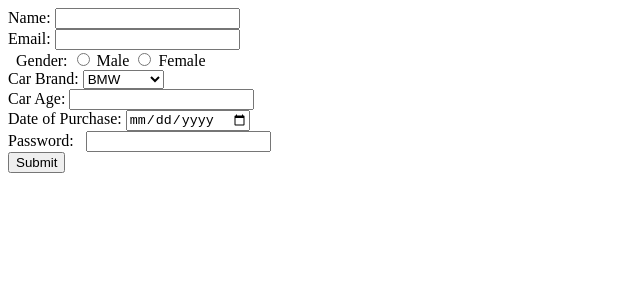
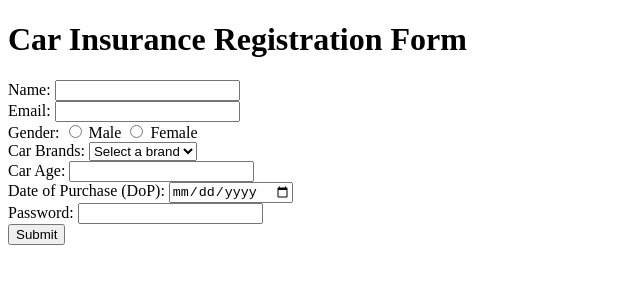
Before and after one commit to acciojob/car-insurance-form-Harishdhanukonda, a website: page main.html in a window 1280 px wide. Shown: the whole page, without its empty margins (0-640 px from the left). Drawn offline with Linux system fonts and the light colour scheme.

Commit message:
created a submission

```diff
--- a/main.html
+++ b/main.html
@@ -8,50 +8,64 @@
 
 <body>
 	<!-- the entire body must be written by student -->
-	<form method="POST" action="">
-    <label for="name">Name:</label>
-    <input type="text" id="name" required>
-    <br>
+	 <h1>Car Insurance Registration Form</h1>
 
-    <label for="email">Email:</label>
-    <input type="email" id="email"
- required>
-    <br>
+    <form action="/submit-insurance" method="post">
+        <!-- Name Field -->
+        <div>
+            <label for="name">Name:</label>
+            <input type="text" id="name" name="name" required>
+        </div>
 
+        <!-- Email Field -->
+        <div>
+            <label for="email">Email:</label>
+            <input type="email" id="email" name="email" required>
+        </div>
 
-    <label for="gender">Gender:</label>
-    <input type="radio" id="male" name="gender" value="male">
-    <label for="male">Male</label>
-    <input type="radio" id="female"
- name="gender" value="female">
-    <label for="female">Female</label>
+        <!-- Gender Radio Buttons -->
+        <div>
+            <label>Gender:</label>
+            <input type="radio" id="male" name="gender" value="male" required>
+            <label for="male">Male</label>
+            <input type="radio" id="female" name="gender" value="female" required>
+            <label for="female">Female</label>
+        </div>
 
-    <br>
+        <!-- Car Brands Dropdown -->
+        <div>
+            <label for="cars">Car Brands:</label>
+            <select id="cars" name="cars">
+                <option value="">Select a brand</option>
+                <option value="bmw">BMW</option>
+                <option value="audi">Audi</option>
+                <option value="mercedez">Mercedez</option>
+            </select>
+        </div>
 
-    <label for="cars">Car Brand:</label>
-    <select id="cars">
-      <option value="BMW">BMW</option>
-      <option value="Audi">Audi</option>
-      <option value="Mercedes">Mercedes</option>
-    </select>
-    <br>
+        <!-- Car Age Field -->
+        <div>
+            <label for="carage">Car Age:</label>
+            <input type="number" id="carage" name="carage" required>
+        </div>
 
-    <label for="carage">Car Age:</label>
-    <input type="number" id="carage"
- required>
-    <br>
+        <!-- Date of Purchase Field -->
+        <div>
+            <label for="dop">Date of Purchase (DoP):</label>
+            <input type="date" id="dop" name="dop" required>
+        </div>
 
-    <label for="dop">Date of Purchase:</label>
-    <input type="date" id="dop" required>
-    <br>
+        <!-- Password Field -->
+        <div>
+            <label for="password">Password:</label>
+            <input type="password" id="password" name="password" required>
+        </div>
 
-    <label for="password">Password:</label>
-
-    <input type="password" id="password" required>
-    <br>
-
-    <button type="submit">Submit</button>
-  </form>
+        <!-- Submit Button -->
+        <div>
+            <button type="submit">Submit</button>
+        </div>
+    </form>
     <script type="text/javascript" src="./script.js">
 </script>
 
```
